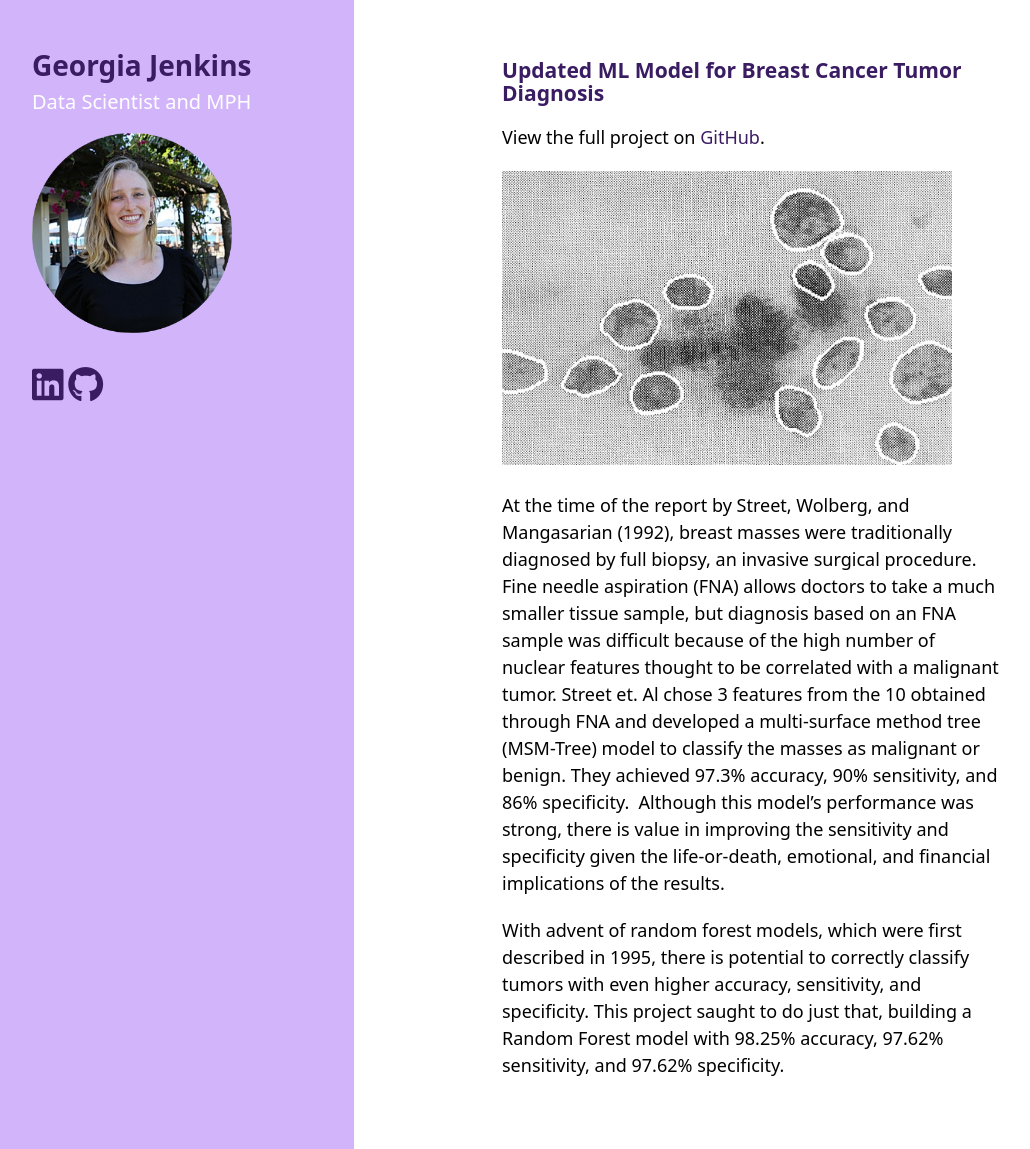
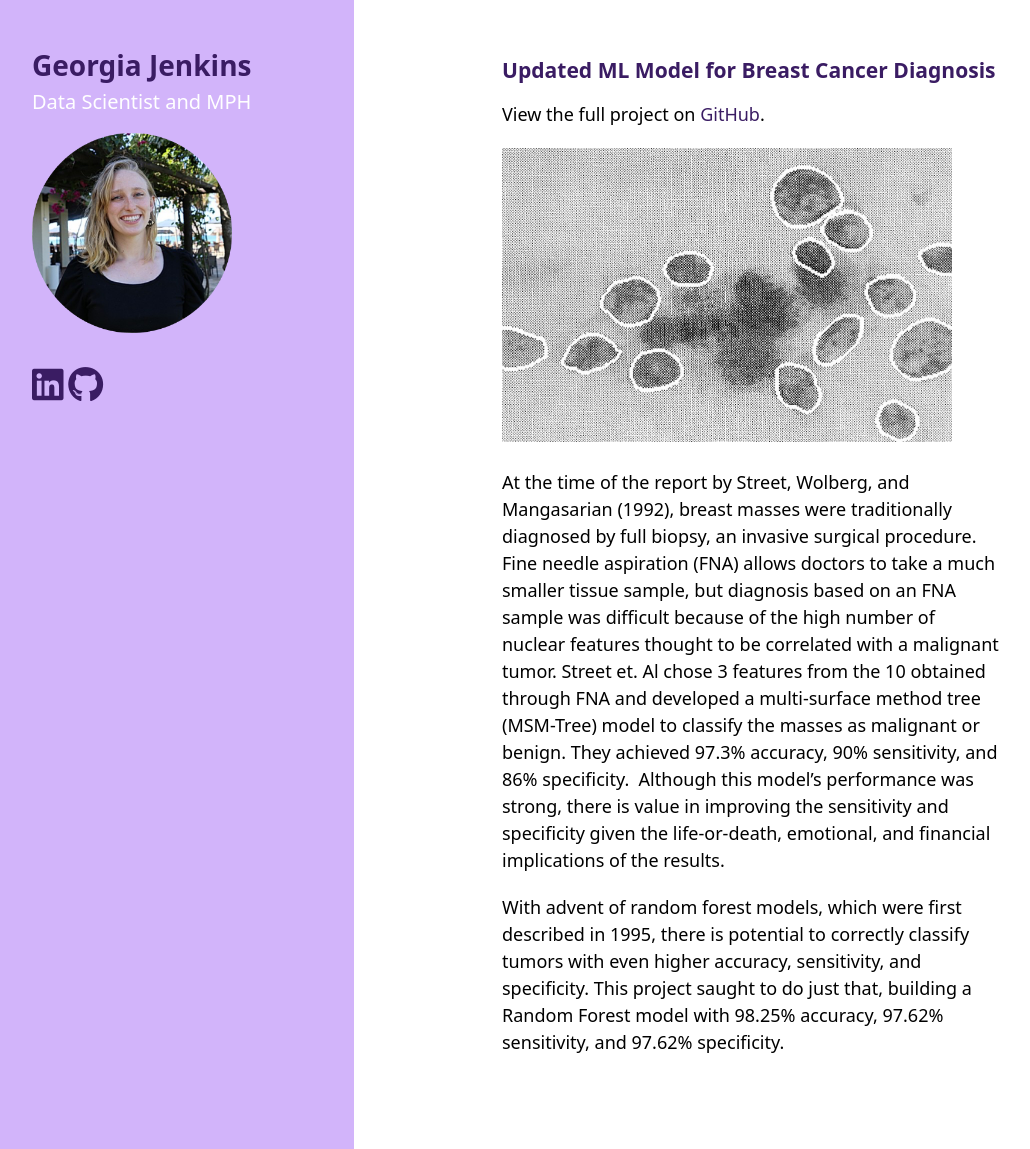
Before and after one commit to geojenk/geojenk.github.io, a Jekyll site: the page built from breast_cancer_page.md, in a window 1280 px wide and 1149 px high. Shown: the whole window, without its empty margins (68-1098 px from the left). Built offline with Jekyll 4.4.1, drawn with Linux system fonts in a browser that asks for light colours; our own code applies the rules of GitHub Pages for plain Markdown files; a script that is not in the unit is left out.

Commit message:
remove widow word

```diff
--- a/breast_cancer_page.md
+++ b/breast_cancer_page.md
@@ -1,4 +1,4 @@
-### Updated ML Model for Breast Cancer Tumor Diagnosis
+### Updated ML Model for Breast Cancer Diagnosis
 
 View the full project on [GitHub](https://github.com/geojenk/BreastCancerMachineLearning/tree/main).
 
```
